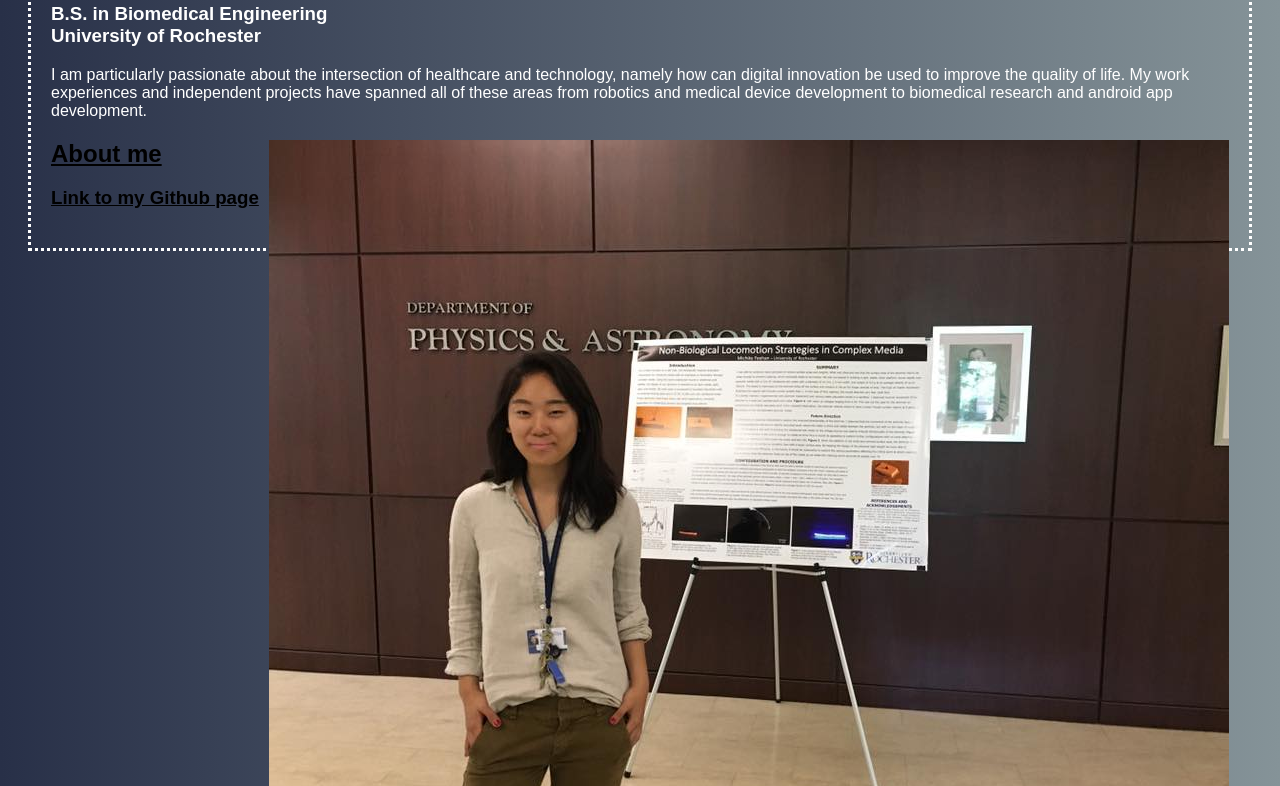
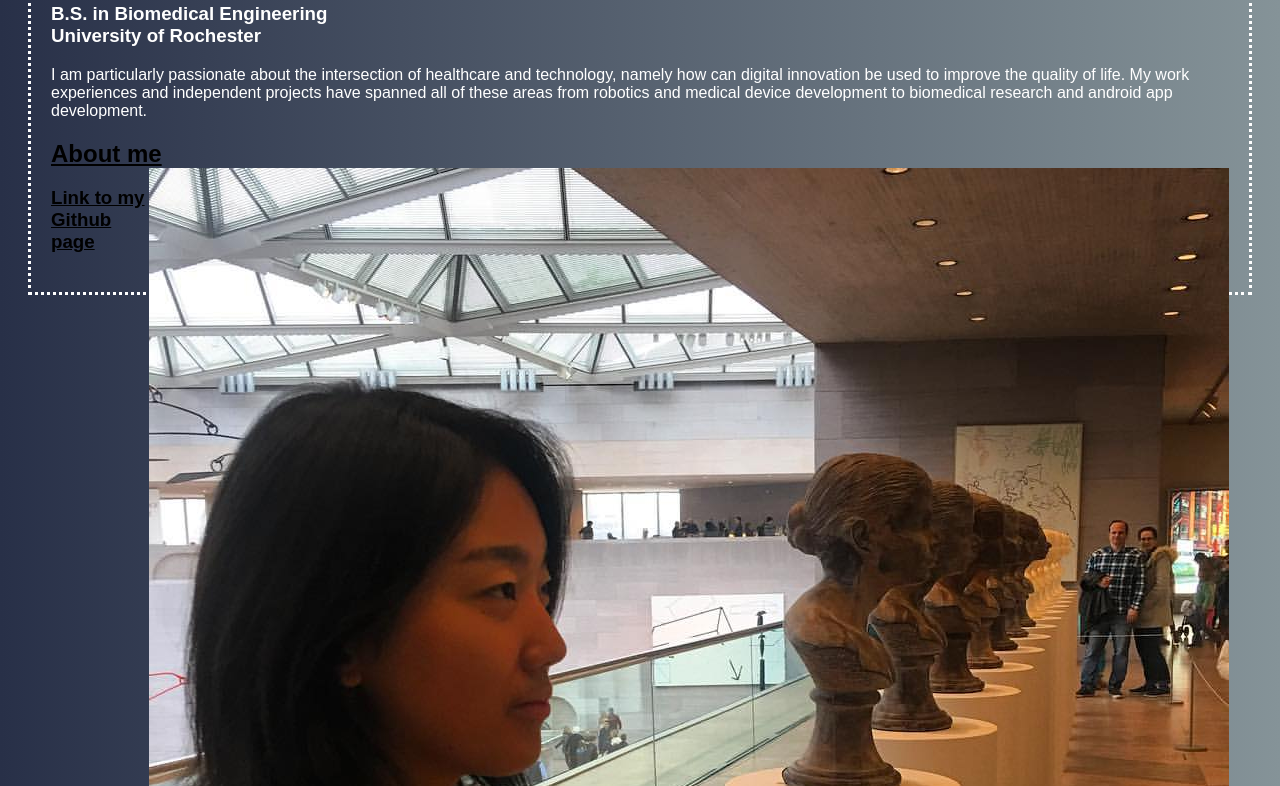
Before and after one commit to michikofeehan/PersonalWebsite, a plain HTML site: page index.html in a window 1280 px wide. Shown: the part 120-906 px from the top of the page. Drawn offline with Linux system fonts and the light colour scheme.

Commit message:
Update index.html

```diff
--- a/index.html
+++ b/index.html
@@ -14,7 +14,7 @@
 
          <p> <p>I am particularly passionate about the intersection of healthcare and technology, namely how can digital innovation be used to improve the quality of life. My work experiences and independent projects have spanned all of these areas from robotics and medical device development to biomedical research and android app development.
 
-	 <h2><a href="aboutme.html">About me</a> <img id="pack" align="right" src="physic4.jpg" HSPACE=”15” VSPACE=”15”/></h2>
+	 <h2><a href="aboutme.html">About me</a> <img id="pack" align="right" src="statue3.jpg" HSPACE=”15” VSPACE=”15”/></h2>
 
  	 <!--<div>
  			<img src ="fly2.jpg" style="float:right;">
```
